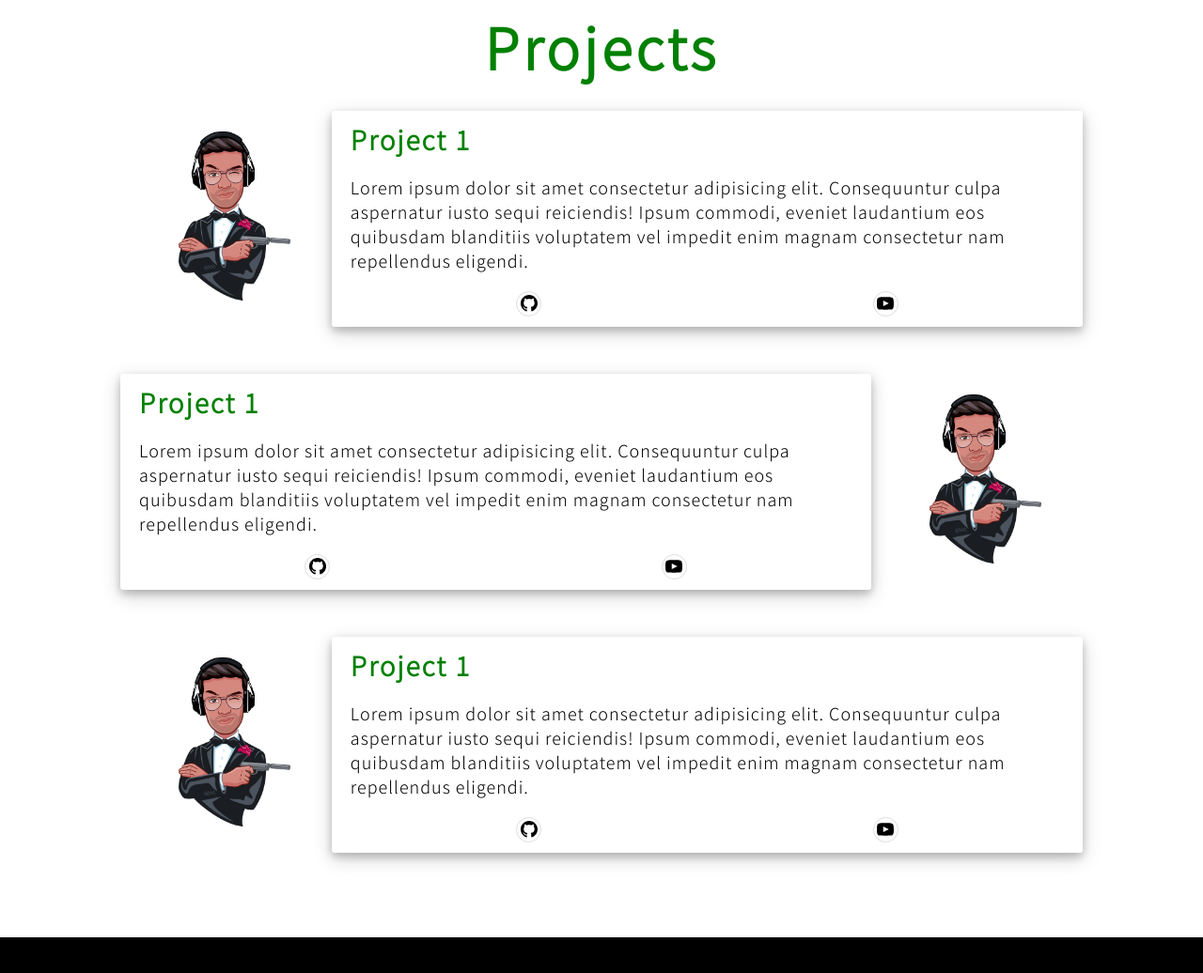
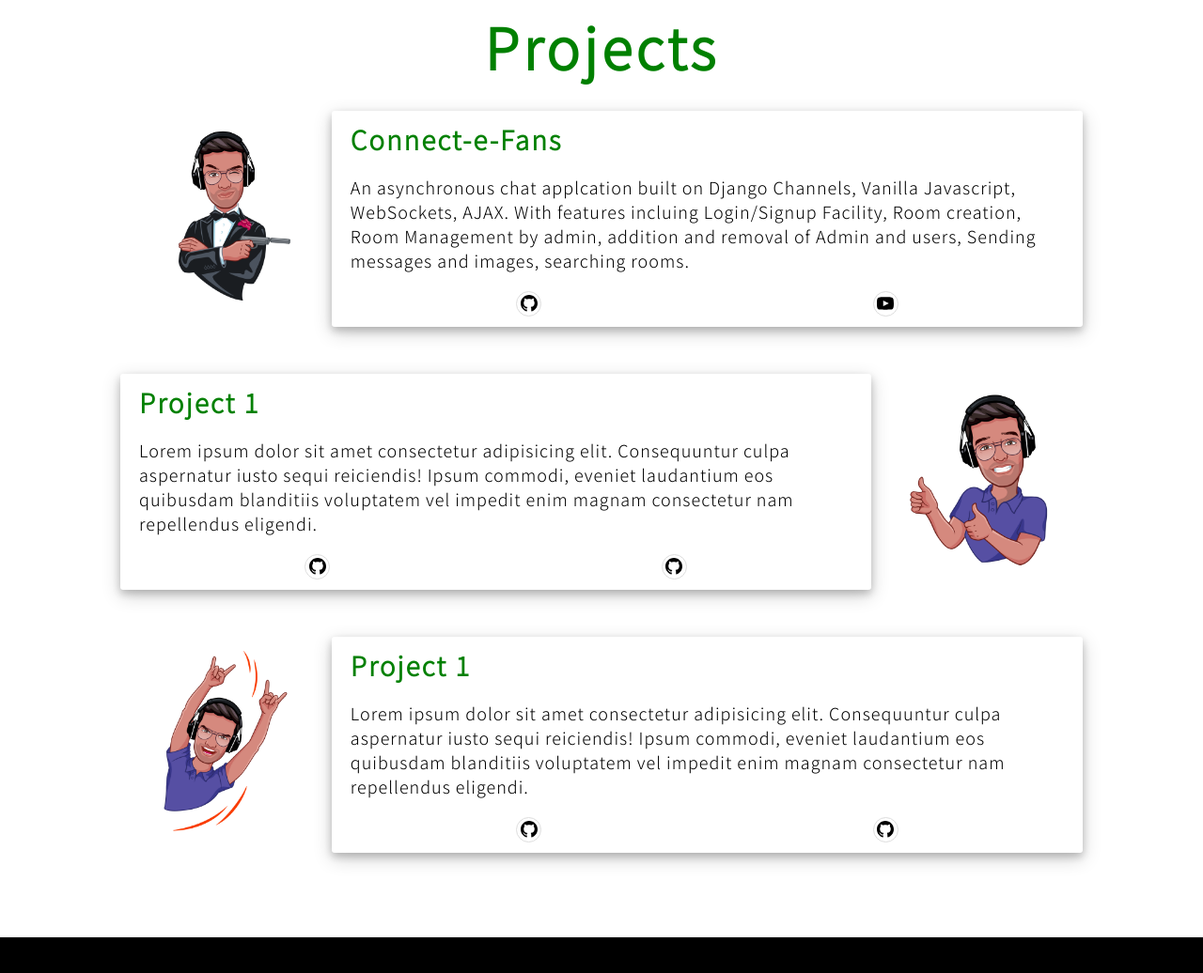
Before and after one commit to MayankMittal1/Portfolio, a plain HTML site: page index.html in a window 1280 px wide. Shown: the part 802-1838 px from the top of the page at 94% size. Drawn offline with Linux system fonts and the light colour scheme.

Commit message:
Update index.html

```diff
--- a/index.html
+++ b/index.html
@@ -38,13 +38,15 @@
                     </div>
                     <div class="project">
                         <div class="project-title">
-                            <p>Project 1</p>
+                            <p>Connect-e-Fans</p>
                         </div>
                         <div class="project-description">
-                            <p>Lorem ipsum dolor sit amet consectetur adipisicing elit. Consequuntur culpa aspernatur iusto sequi reiciendis! Ipsum commodi, eveniet laudantium eos quibusdam blanditiis voluptatem vel impedit enim magnam consectetur nam repellendus eligendi.</p>
+                            <p>An asynchronous chat applcation built on Django Channels, Vanilla Javascript, WebSockets, AJAX.
+                                With features incluing Login/Signup Facility, Room creation, Room Management by admin, addition and removal of Admin and users, Sending messages and images, searching rooms.
+                            </p>
                         </div>
                         <div class="project-links">
-                            <div class="project-link"><svg xmlns="http://www.w3.org/2000/svg" width="18" height="18" viewBox="0 0 24 24"><path d="M12 0c-6.626 0-12 5.373-12 12 0 5.302 3.438 9.8 8.207 11.387.599.111.793-.261.793-.577v-2.234c-3.338.726-4.033-1.416-4.033-1.416-.546-1.387-1.333-1.756-1.333-1.756-1.089-.745.083-.729.083-.729 1.205.084 1.839 1.237 1.839 1.237 1.07 1.834 2.807 1.304 3.492.997.107-.775.418-1.305.762-1.604-2.665-.305-5.467-1.334-5.467-5.931 0-1.311.469-2.381 1.236-3.221-.124-.303-.535-1.524.117-3.176 0 0 1.008-.322 3.301 1.23.957-.266 1.983-.399 3.003-.404 1.02.005 2.047.138 3.006.404 2.291-1.552 3.297-1.23 3.297-1.23.653 1.653.242 2.874.118 3.176.77.84 1.235 1.911 1.235 3.221 0 4.609-2.807 5.624-5.479 5.921.43.372.823 1.102.823 2.222v3.293c0 .319.192.694.801.576 4.765-1.589 8.199-6.086 8.199-11.386 0-6.627-5.373-12-12-12z"/></svg></div>
+                            <a href="https://github.com/mayankmittal-iitr/connect_e_fans"><div class="project-link"><svg xmlns="http://www.w3.org/2000/svg" width="18" height="18" viewBox="0 0 24 24"><path d="M12 0c-6.626 0-12 5.373-12 12 0 5.302 3.438 9.8 8.207 11.387.599.111.793-.261.793-.577v-2.234c-3.338.726-4.033-1.416-4.033-1.416-.546-1.387-1.333-1.756-1.333-1.756-1.089-.745.083-.729.083-.729 1.205.084 1.839 1.237 1.839 1.237 1.07 1.834 2.807 1.304 3.492.997.107-.775.418-1.305.762-1.604-2.665-.305-5.467-1.334-5.467-5.931 0-1.311.469-2.381 1.236-3.221-.124-.303-.535-1.524.117-3.176 0 0 1.008-.322 3.301 1.23.957-.266 1.983-.399 3.003-.404 1.02.005 2.047.138 3.006.404 2.291-1.552 3.297-1.23 3.297-1.23.653 1.653.242 2.874.118 3.176.77.84 1.235 1.911 1.235 3.221 0 4.609-2.807 5.624-5.479 5.921.43.372.823 1.102.823 2.222v3.293c0 .319.192.694.801.576 4.765-1.589 8.199-6.086 8.199-11.386 0-6.627-5.373-12-12-12z"/></svg></div></a>
                             <div class="project-link"><svg xmlns="http://www.w3.org/2000/svg" width="18" height="18" viewBox="0 0 24 24"><path d="M19.615 3.184c-3.604-.246-11.631-.245-15.23 0-3.897.266-4.356 2.62-4.385 8.816.029 6.185.484 8.549 4.385 8.816 3.6.245 11.626.246 15.23 0 3.897-.266 4.356-2.62 4.385-8.816-.029-6.185-.484-8.549-4.385-8.816zm-10.615 12.816v-8l8 3.993-8 4.007z"/></svg></div>
                         </div>
                     </div>
@@ -59,20 +61,20 @@
                             <p>Lorem ipsum dolor sit amet consectetur adipisicing elit. Consequuntur culpa aspernatur iusto sequi reiciendis! Ipsum commodi, eveniet laudantium eos quibusdam blanditiis voluptatem vel impedit enim magnam consectetur nam repellendus eligendi.</p>
                         </div>
                         <div class="project-links">
-                            <div class="project-link"><svg xmlns="http://www.w3.org/2000/svg" width="18" height="18" viewBox="0 0 24 24"><path d="M12 0c-6.626 0-12 5.373-12 12 0 5.302 3.438 9.8 8.207 11.387.599.111.793-.261.793-.577v-2.234c-3.338.726-4.033-1.416-4.033-1.416-.546-1.387-1.333-1.756-1.333-1.756-1.089-.745.083-.729.083-.729 1.205.084 1.839 1.237 1.839 1.237 1.07 1.834 2.807 1.304 3.492.997.107-.775.418-1.305.762-1.604-2.665-.305-5.467-1.334-5.467-5.931 0-1.311.469-2.381 1.236-3.221-.124-.303-.535-1.524.117-3.176 0 0 1.008-.322 3.301 1.23.957-.266 1.983-.399 3.003-.404 1.02.005 2.047.138 3.006.404 2.291-1.552 3.297-1.23 3.297-1.23.653 1.653.242 2.874.118 3.176.77.84 1.235 1.911 1.235 3.221 0 4.609-2.807 5.624-5.479 5.921.43.372.823 1.102.823 2.222v3.293c0 .319.192.694.801.576 4.765-1.589 8.199-6.086 8.199-11.386 0-6.627-5.373-12-12-12z"/></svg></div>
-                            <div class="project-link"><svg xmlns="http://www.w3.org/2000/svg" width="18" height="18" viewBox="0 0 24 24"><path d="M19.615 3.184c-3.604-.246-11.631-.245-15.23 0-3.897.266-4.356 2.62-4.385 8.816.029 6.185.484 8.549 4.385 8.816 3.6.245 11.626.246 15.23 0 3.897-.266 4.356-2.62 4.385-8.816-.029-6.185-.484-8.549-4.385-8.816zm-10.615 12.816v-8l8 3.993-8 4.007z"/></svg></div>
+                            <a href="https://github.com/mayankmittal-iitr/connect_e_fans"><div class="project-link"><svg xmlns="http://www.w3.org/2000/svg" width="18" height="18" viewBox="0 0 24 24"><path d="M12 0c-6.626 0-12 5.373-12 12 0 5.302 3.438 9.8 8.207 11.387.599.111.793-.261.793-.577v-2.234c-3.338.726-4.033-1.416-4.033-1.416-.546-1.387-1.333-1.756-1.333-1.756-1.089-.745.083-.729.083-.729 1.205.084 1.839 1.237 1.839 1.237 1.07 1.834 2.807 1.304 3.492.997.107-.775.418-1.305.762-1.604-2.665-.305-5.467-1.334-5.467-5.931 0-1.311.469-2.381 1.236-3.221-.124-.303-.535-1.524.117-3.176 0 0 1.008-.322 3.301 1.23.957-.266 1.983-.399 3.003-.404 1.02.005 2.047.138 3.006.404 2.291-1.552 3.297-1.23 3.297-1.23.653 1.653.242 2.874.118 3.176.77.84 1.235 1.911 1.235 3.221 0 4.609-2.807 5.624-5.479 5.921.43.372.823 1.102.823 2.222v3.293c0 .319.192.694.801.576 4.765-1.589 8.199-6.086 8.199-11.386 0-6.627-5.373-12-12-12z"/></svg></div></a>
+                            <a href="https://github.com/mayankmittal-iitr/connect_e_fans"><div class="project-link"><svg xmlns="http://www.w3.org/2000/svg" width="18" height="18" viewBox="0 0 24 24"><path d="M12 0c-6.626 0-12 5.373-12 12 0 5.302 3.438 9.8 8.207 11.387.599.111.793-.261.793-.577v-2.234c-3.338.726-4.033-1.416-4.033-1.416-.546-1.387-1.333-1.756-1.333-1.756-1.089-.745.083-.729.083-.729 1.205.084 1.839 1.237 1.839 1.237 1.07 1.834 2.807 1.304 3.492.997.107-.775.418-1.305.762-1.604-2.665-.305-5.467-1.334-5.467-5.931 0-1.311.469-2.381 1.236-3.221-.124-.303-.535-1.524.117-3.176 0 0 1.008-.322 3.301 1.23.957-.266 1.983-.399 3.003-.404 1.02.005 2.047.138 3.006.404 2.291-1.552 3.297-1.23 3.297-1.23.653 1.653.242 2.874.118 3.176.77.84 1.235 1.911 1.235 3.221 0 4.609-2.807 5.624-5.479 5.921.43.372.823 1.102.823 2.222v3.293c0 .319.192.694.801.576 4.765-1.589 8.199-6.086 8.199-11.386 0-6.627-5.373-12-12-12z"/></svg></div></a>
                         </div>
                     </div>
                     <div class="project-container-image">
                         <div class="project-image">
-                            <img src="me (6).png" alt="">
+                            <img src="me (1).png" alt="">
                         </div>
                     </div>
                 </div>
                 <div class="project-container">
                     <div class="project-container-image">
                         <div class="project-image">
-                            <img src="me (6).png" alt="">
+                            <img src="me (3).png" alt="">
                         </div>
                     </div>
                     <div class="project">
@@ -83,8 +85,8 @@
                             <p>Lorem ipsum dolor sit amet consectetur adipisicing elit. Consequuntur culpa aspernatur iusto sequi reiciendis! Ipsum commodi, eveniet laudantium eos quibusdam blanditiis voluptatem vel impedit enim magnam consectetur nam repellendus eligendi.</p>
                         </div>
                         <div class="project-links">
-                            <div class="project-link"><svg xmlns="http://www.w3.org/2000/svg" width="18" height="18" viewBox="0 0 24 24"><path d="M12 0c-6.626 0-12 5.373-12 12 0 5.302 3.438 9.8 8.207 11.387.599.111.793-.261.793-.577v-2.234c-3.338.726-4.033-1.416-4.033-1.416-.546-1.387-1.333-1.756-1.333-1.756-1.089-.745.083-.729.083-.729 1.205.084 1.839 1.237 1.839 1.237 1.07 1.834 2.807 1.304 3.492.997.107-.775.418-1.305.762-1.604-2.665-.305-5.467-1.334-5.467-5.931 0-1.311.469-2.381 1.236-3.221-.124-.303-.535-1.524.117-3.176 0 0 1.008-.322 3.301 1.23.957-.266 1.983-.399 3.003-.404 1.02.005 2.047.138 3.006.404 2.291-1.552 3.297-1.23 3.297-1.23.653 1.653.242 2.874.118 3.176.77.84 1.235 1.911 1.235 3.221 0 4.609-2.807 5.624-5.479 5.921.43.372.823 1.102.823 2.222v3.293c0 .319.192.694.801.576 4.765-1.589 8.199-6.086 8.199-11.386 0-6.627-5.373-12-12-12z"/></svg></div>
-                            <div class="project-link"><svg xmlns="http://www.w3.org/2000/svg" width="18" height="18" viewBox="0 0 24 24"><path d="M19.615 3.184c-3.604-.246-11.631-.245-15.23 0-3.897.266-4.356 2.62-4.385 8.816.029 6.185.484 8.549 4.385 8.816 3.6.245 11.626.246 15.23 0 3.897-.266 4.356-2.62 4.385-8.816-.029-6.185-.484-8.549-4.385-8.816zm-10.615 12.816v-8l8 3.993-8 4.007z"/></svg></div>
+                            <a href="https://github.com/mayankmittal-iitr/connect_e_fans"><div class="project-link"><svg xmlns="http://www.w3.org/2000/svg" width="18" height="18" viewBox="0 0 24 24"><path d="M12 0c-6.626 0-12 5.373-12 12 0 5.302 3.438 9.8 8.207 11.387.599.111.793-.261.793-.577v-2.234c-3.338.726-4.033-1.416-4.033-1.416-.546-1.387-1.333-1.756-1.333-1.756-1.089-.745.083-.729.083-.729 1.205.084 1.839 1.237 1.839 1.237 1.07 1.834 2.807 1.304 3.492.997.107-.775.418-1.305.762-1.604-2.665-.305-5.467-1.334-5.467-5.931 0-1.311.469-2.381 1.236-3.221-.124-.303-.535-1.524.117-3.176 0 0 1.008-.322 3.301 1.23.957-.266 1.983-.399 3.003-.404 1.02.005 2.047.138 3.006.404 2.291-1.552 3.297-1.23 3.297-1.23.653 1.653.242 2.874.118 3.176.77.84 1.235 1.911 1.235 3.221 0 4.609-2.807 5.624-5.479 5.921.43.372.823 1.102.823 2.222v3.293c0 .319.192.694.801.576 4.765-1.589 8.199-6.086 8.199-11.386 0-6.627-5.373-12-12-12z"/></svg></div></a>
+                            <a href="https://github.com/mayankmittal-iitr/connect_e_fans"><div class="project-link"><svg xmlns="http://www.w3.org/2000/svg" width="18" height="18" viewBox="0 0 24 24"><path d="M12 0c-6.626 0-12 5.373-12 12 0 5.302 3.438 9.8 8.207 11.387.599.111.793-.261.793-.577v-2.234c-3.338.726-4.033-1.416-4.033-1.416-.546-1.387-1.333-1.756-1.333-1.756-1.089-.745.083-.729.083-.729 1.205.084 1.839 1.237 1.839 1.237 1.07 1.834 2.807 1.304 3.492.997.107-.775.418-1.305.762-1.604-2.665-.305-5.467-1.334-5.467-5.931 0-1.311.469-2.381 1.236-3.221-.124-.303-.535-1.524.117-3.176 0 0 1.008-.322 3.301 1.23.957-.266 1.983-.399 3.003-.404 1.02.005 2.047.138 3.006.404 2.291-1.552 3.297-1.23 3.297-1.23.653 1.653.242 2.874.118 3.176.77.84 1.235 1.911 1.235 3.221 0 4.609-2.807 5.624-5.479 5.921.43.372.823 1.102.823 2.222v3.293c0 .319.192.694.801.576 4.765-1.589 8.199-6.086 8.199-11.386 0-6.627-5.373-12-12-12z"/></svg></div></a>
                         </div>
                     </div>
                 </div>
```
